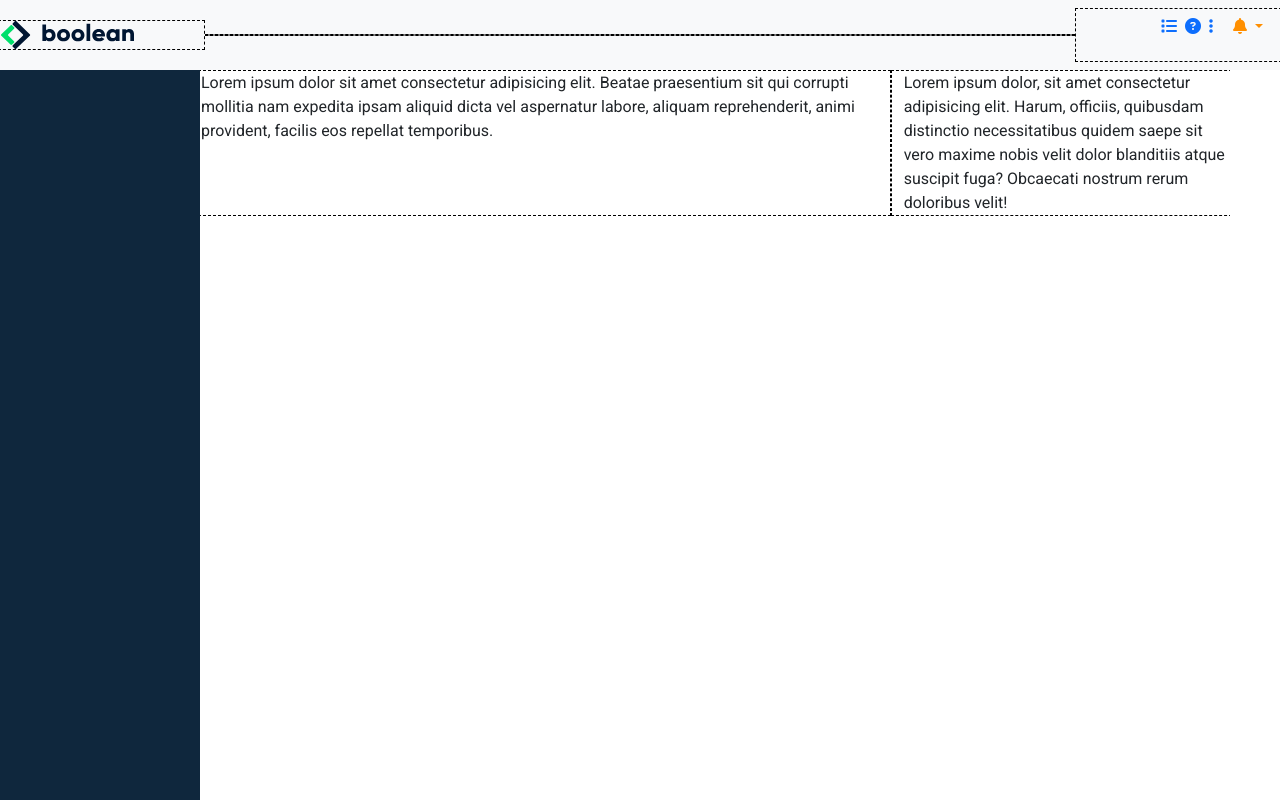
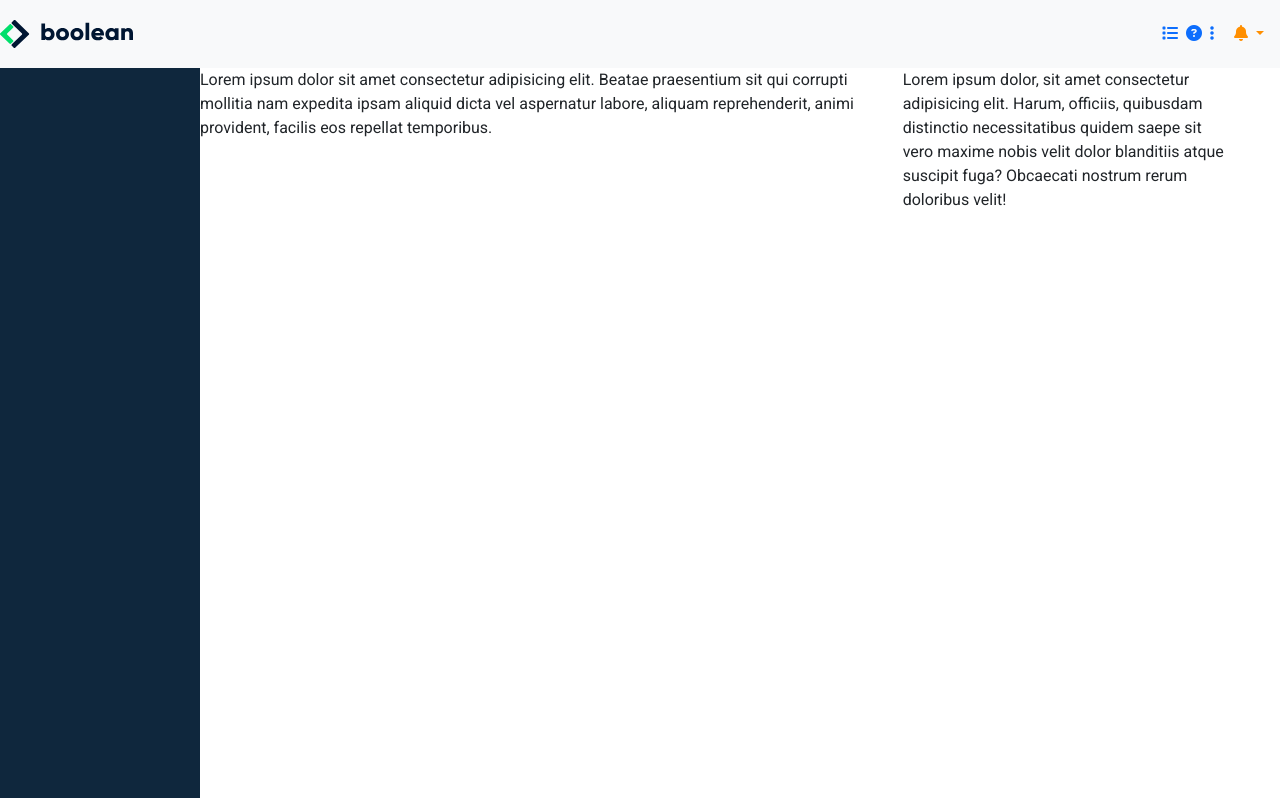
Before and after one commit to muac404/html-css-bootstrap-dashboard, a plain HTML site: page index.html in a window 1280 px wide. Drawn offline with nearby package versions, Linux system fonts and the light colour scheme.

Commit message:
Fixa margini header

```diff
--- a/css/style.css
+++ b/css/style.css
@@ -1,5 +1,5 @@
 header{
-    height: 70px;
+    /* height: 70px; */
     background-color: #f8f9fa;
 }
 
@@ -28,13 +28,13 @@ main{
 
  /* DEBUG */
 
-.border-debug{
+/* .border-debug{
     border: 1px dashed black;
 }
 
 .grey-debug{
     background-color: grey;
-}
+} */
 
 
 li{
--- a/index.html
+++ b/index.html
@@ -24,7 +24,8 @@
     </head>
     <body>
 
-        <header class="row align-items-center">
+        <header class="">
+            <div class="row align-items-center py-3">
 
                 <div class="col-2 border-debug">
                     <div class="logo-desktop">
@@ -40,7 +41,7 @@
                 </div>
                 <div class="col-2 border-debug">
                     <div class="row align-items-center">
-                        <ul class="d-flex justify-content-end align-items-center">
+                        <ul class="d-flex justify-content-end align-items-center m-0">
                             <li class="px-1"><a href="#">
                                 <i class="fa-solid fa-list"></i>
                             </a></li>
@@ -67,6 +68,7 @@
 
                 </div>
 
+            </div>
         </header>
 
         <div class="page-container">
```
